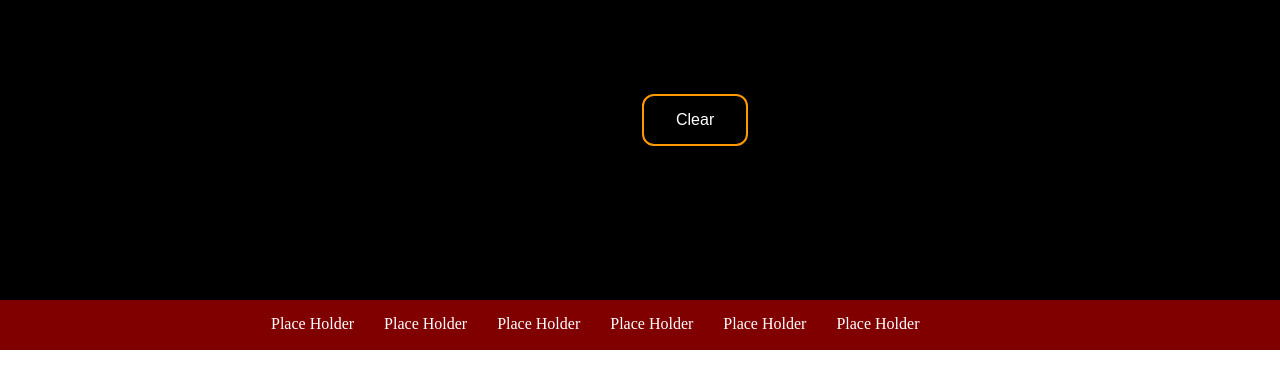
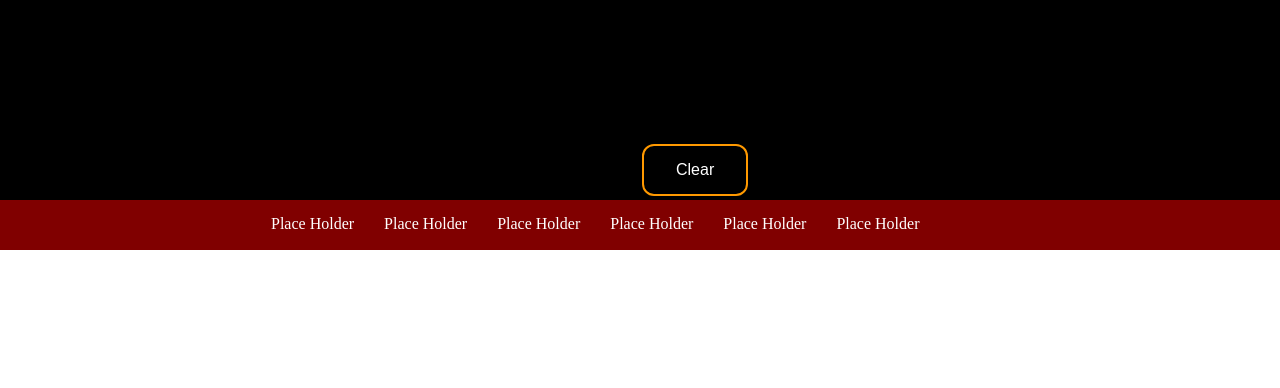
Before and after one commit to MKahacker/Untitled, a plain HTML site: page index.html in a window 1280 px wide. Drawn offline with Linux system fonts and the light colour scheme.

Commit message:
Deleted js container and moved clear button Please enter the commit message for your changes. Lines starting

```diff
--- a/CSS/style.css
+++ b/CSS/style.css
@@ -17,12 +17,6 @@ body > nav > ul > li {
   background-color: maroon;
   color: white;
 }
-
-#js_container{
-  width: 100%;
-  height: 300px;
-}
-
 .button {
     background-color: #000000;
     border: none;
@@ -50,7 +44,7 @@ body > nav > ul > li {
   position: relative;
   text-align: center;
   width: 100%;
-  height: 300px;
+  height: 200px;
 }
 #myCanvas {
   position: absolute;
@@ -59,5 +53,5 @@ body > nav > ul > li {
 #clear {
   position:absolute;
   left:50%;
-  top:30%
+  top:70%
 }
--- a/banner.js
+++ b/banner.js
@@ -60,7 +60,7 @@ function init()
   context= myCanvas.getContext('2d');
   canvas = document.getElementById("myCanvas");
   canvas.width = document.body.clientWidth;
-  canvas.height = 300;
+  canvas.height = 200;
   context.fillStyle = "#000000";
   context.fillRect(0, 0, myCanvas.width, myCanvas.height);
 }
```
